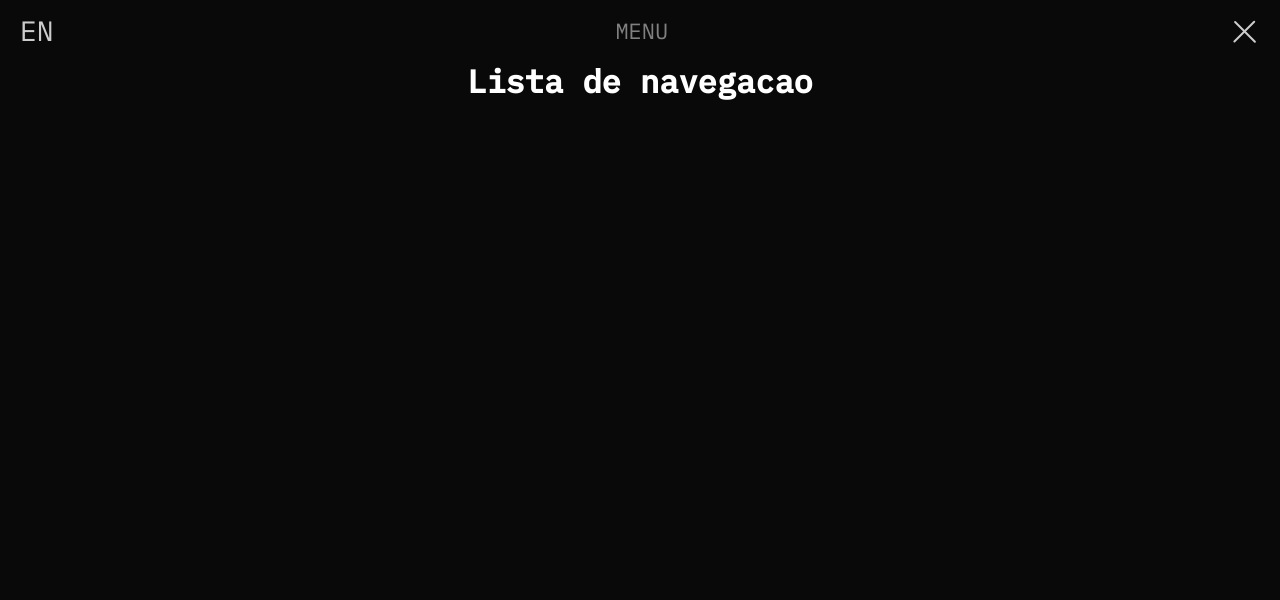
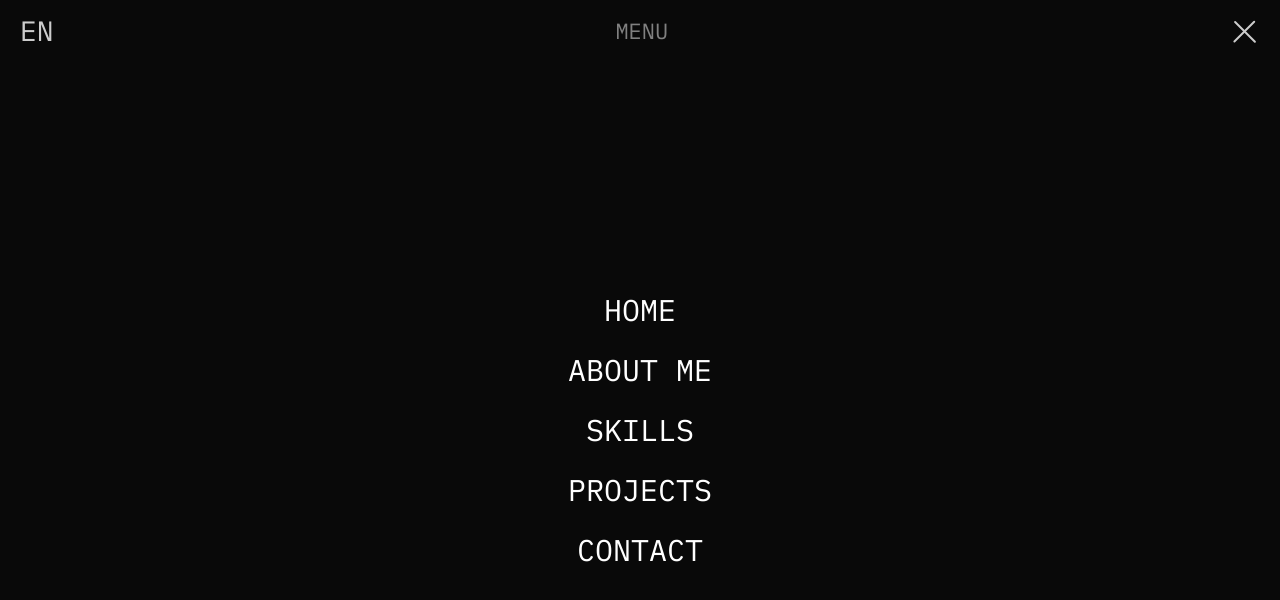
Before and after one commit to jordelucas/portfolio, a React (Create React App) app: page / in a window 1280 px wide. Both pictures are taken after a click on the element 1244 px from the left and 30 px from the top of the page. Shown: the top 600 px of the page. Built offline with nearby package versions, Linux system fonts and the light colour scheme.

Commit message:
add list links

```diff
--- a/src/pages/Nav.js
+++ b/src/pages/Nav.js
@@ -1,8 +1,39 @@
 import React from 'react'
-import StyledTitle from '../styles/StyledTitle'
+import styled, { css } from 'styled-components'
+
+const StyledList = styled.div`
+    flex: 1;
+    display: none;
+
+    ul {
+        margin: auto;
+        color: #fff;
+        text-align: center;
+        text-transform: uppercase;
+        list-style: none;
+
+        li {
+            font-size: 3rem;
+            line-height: 6rem;
+        }
+    }
+
+    ${({ active }) =>
+        active && css`
+            display: flex;
+        `}
+`
 
 export default function Nav(props) {
     return (
-        <StyledTitle active={props.active}>Lista de navegacao</StyledTitle>
-    )
+        <StyledList active={props.active}>
+            <ul>
+                <li>Home</li>
+                <li>About me</li>
+                <li>Skills</li>
+                <li>Projects</li>
+                <li>Contact</li>
+            </ul>
+        </StyledList>
+   )
 }
--- a/src/styles/global.js
+++ b/src/styles/global.js
@@ -16,6 +16,12 @@ const GlobalStyle = createGlobalStyle`
         height: 100%;
     }
 
+    .App {
+        display: flex;
+        min-height: 100vh;
+        flex-direction: column;
+    }
+
     body {
         background: #090909;
         -webkit-font-smoothing: antialiased;
```
